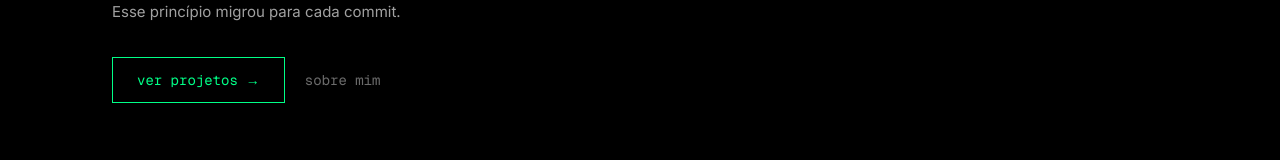
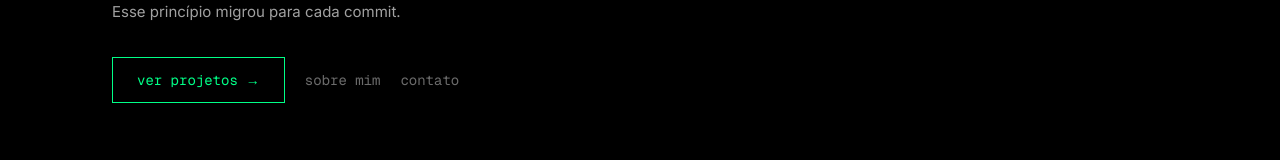
Before and after one commit to GabrielJose2004/meu-portfolio, a Next.js app: page / in a window 1280 px wide. Shown: the part 518-678 px from the top of the page. Built offline with nearby package versions, Linux system fonts and the light colour scheme.

Commit message:
feat: implementa smooth scroll e ancora botoes de navegacao

```diff
--- a/src/app/layout.tsx
+++ b/src/app/layout.tsx
@@ -55,7 +55,7 @@ export default function RootLayout({
   return (
     <html
       lang="pt-BR"
-      className={`${inter.variable} ${geistMono.variable}`}
+      className={`scroll-smooth ${inter.variable} ${geistMono.variable}`}
       suppressHydrationWarning
     >
       <body className="bg-void text-snow font-sans antialiased min-h-screen">
--- a/src/components/sections/AboutSection.tsx
+++ b/src/components/sections/AboutSection.tsx
@@ -17,6 +17,7 @@ const FI = 'will-animate animate-fade-up' as const
 export function AboutSection() {
   return (
     <section
+      id="sobre"
       aria-label="Sobre mim"
       className={`
         relative flex flex-col gap-12
--- a/src/components/sections/ContactSection.tsx
+++ b/src/components/sections/ContactSection.tsx
@@ -178,6 +178,7 @@ export function ContactSection() {
 
   return (
     <section
+      id="contato"
       aria-label="Entre em contato"
       className={`
         relative flex flex-col gap-12
--- a/src/components/sections/HeroSection.tsx
+++ b/src/components/sections/HeroSection.tsx
@@ -154,6 +154,22 @@ export function HeroSection() {
           >
             sobre mim
           </a>
+
+          {/* CTA terciário — contato */}
+          <a
+            href="#contato"
+            className="
+              font-mono text-xs sm:text-sm text-ghost
+              underline-offset-4
+              transition-colors duration-150
+              hover:text-silver hover:underline
+              focus-visible:outline-none
+              focus-visible:ring-2 focus-visible:ring-signal
+              focus-visible:ring-offset-2 focus-visible:ring-offset-void
+            "
+          >
+            contato
+          </a>
         </nav>
       </div>
 
--- a/src/components/sections/ProjectsSection.tsx
+++ b/src/components/sections/ProjectsSection.tsx
@@ -40,6 +40,7 @@ const PROJECTS: Project[] = [
 export function ProjectsSection() {
   return (
     <section
+      id="projetos"
       aria-label="Projetos"
       className={`
         relative flex flex-col gap-12
```
